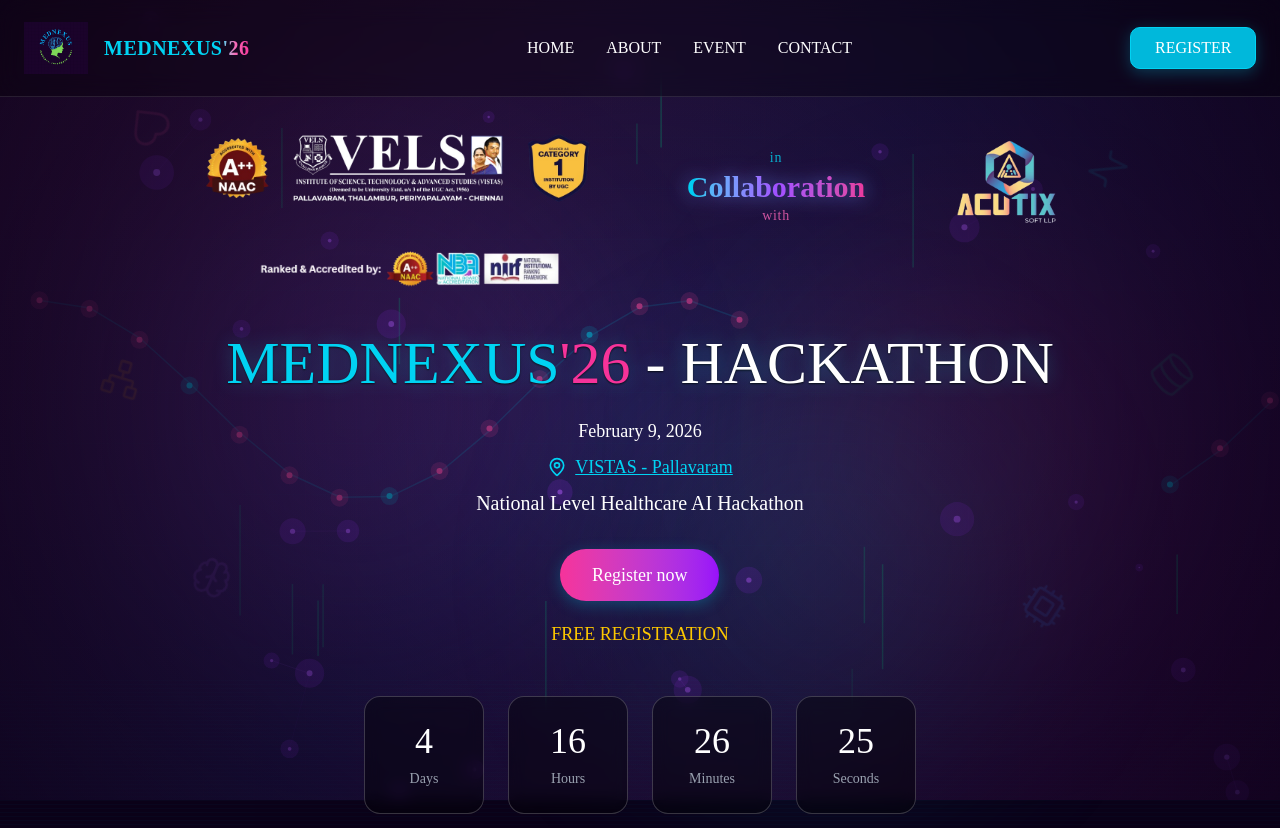
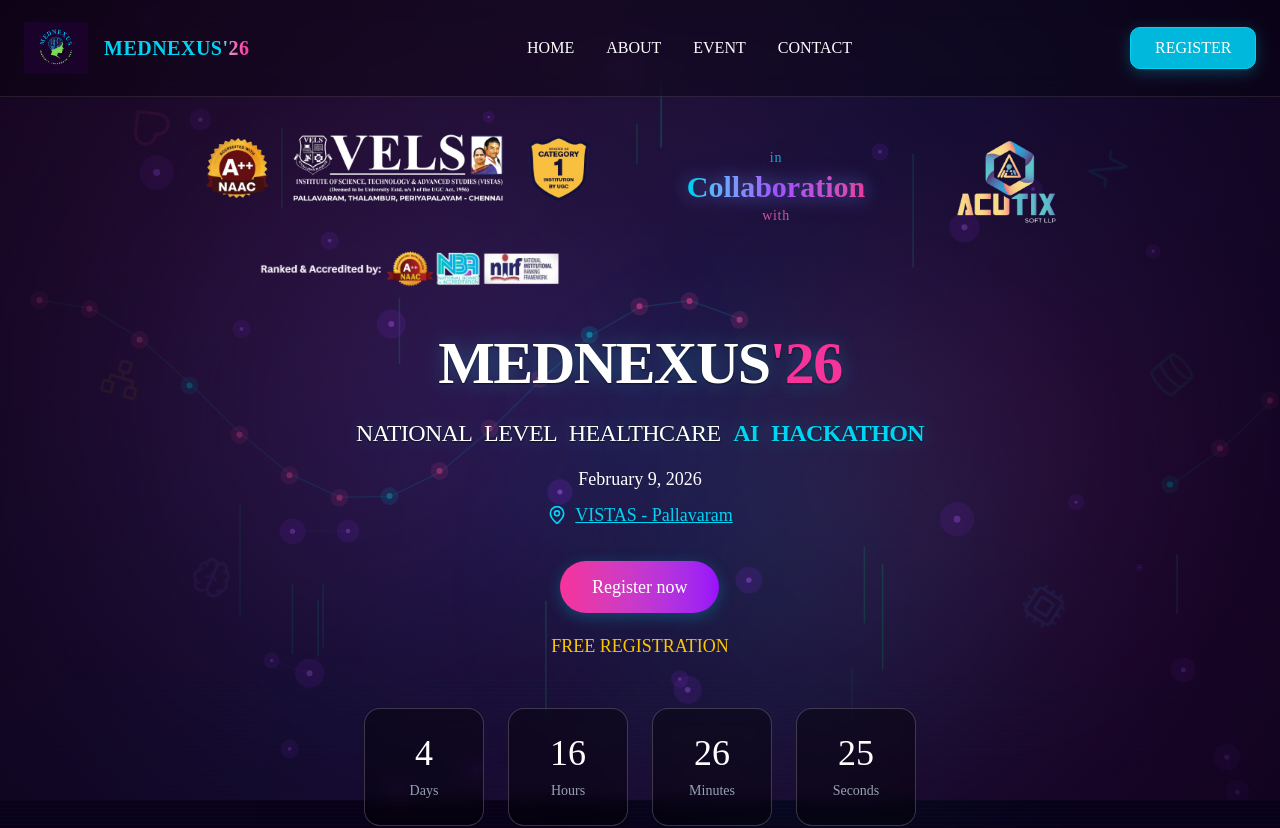
Before and after one commit to SelvaS7/Mednexushackathonwebsite, a React (Vite) app: page / in a window 1280 px wide. Shown: the top 828 px of the page. Built offline with nearby package versions, Linux system fonts and the light colour scheme.

Commit message:
Update files from Figma Make

```diff
--- a/src/components/Hero.tsx
+++ b/src/components/Hero.tsx
@@ -539,17 +539,30 @@ export function Hero() {
         {/* Hackathon Title - Healthcare Authority */}
         <div className="relative">
           <h1
-            className="text-2xl sm:text-3xl md:text-4xl lg:text-5xl xl:text-6xl mb-3 md:mb-4 leading-tight relative whitespace-nowrap px-2"
+            className="text-2xl sm:text-3xl md:text-4xl lg:text-5xl xl:text-6xl mb-3 md:mb-4 leading-tight relative whitespace-nowrap px-2 font-black uppercase tracking-tight"
             style={{
               animation: animationPhase === 5 ? 'titleAssemble 0.7s cubic-bezier(0.16, 1, 0.3, 1) forwards, cyanGlow 3s ease-in-out 1s infinite' : 'none',
               opacity: animationPhase >= 5 ? 1 : 0,
               textShadow: animationPhase >= 5 ? '0 0 20px rgba(34, 211, 238, 0.3), 0 1px 2px rgba(0, 0, 0, 0.8)' : 'none'
             }}
           >
-            <span className="text-cyan-400 font-normal">MEDNEXUS</span>
-            <span className="text-pink-500">'26</span>
-            <span className="text-white"> - HACKATHON</span>
+            <span className="text-white font-black">MEDNEXUS</span>
+            <span className="text-pink-500 font-black">'26</span>
           </h1>
+
+          {/* Subtitle */}
+          <p
+            className="text-base sm:text-lg md:text-xl lg:text-2xl mb-3 md:mb-4 text-center font-black uppercase tracking-tight"
+            style={{
+              animation: animationPhase === 5 ? 'titleAssemble 0.7s cubic-bezier(0.16, 1, 0.3, 1) forwards, cyanGlow 3s ease-in-out 1s infinite' : 'none',
+              opacity: animationPhase >= 5 ? 1 : 0,
+              textShadow: animationPhase >= 5 ? '0 0 20px rgba(34, 211, 238, 0.3), 0 1px 2px rgba(0, 0, 0, 0.8)' : 'none',
+              wordSpacing: '0.3em'
+            }}
+          >
+            <span className="text-white font-black font-normal font-bold">National Level Healthcare </span>
+            <span className="text-cyan-400 font-black">AI Hackathon</span>
+          </p>
 
           {/* ECG spike beneath title */}
           {animationPhase === 5 && (
@@ -590,12 +603,11 @@ export function Hero() {
             href="https://maps.app.goo.gl/yCQW1NGAJkU1xLBa8"
             target="_blank"
             rel="noopener noreferrer"
-            className="inline-flex items-center gap-2 text-cyan-400 hover:text-cyan-300 transition-colors text-base md:text-lg mb-2 underline hover:underline"
+            className="inline-flex items-center gap-2 text-cyan-400 hover:text-cyan-300 transition-colors text-base md:text-lg mb-6 md:mb-8 underline hover:underline"
           >
             <MapPin className="w-4 h-4 md:w-5 md:h-5 flex-shrink-0" />
             <span>VISTAS - Pallavaram</span>
           </a>
-          <p className="text-white text-base sm:text-lg md:text-xl mb-6 md:mb-8 px-4">National Level Healthcare AI Hackathon</p>
 
           <div className="mb-8 md:mb-12">
             <a
--- a/src/index.css
+++ b/src/index.css
@@ -131,6 +131,8 @@
     --font-weight-semibold: 600;
     --font-weight-bold: 700;
     --font-weight-extrabold: 800;
+    --font-weight-black: 900;
+    --tracking-tight: -.025em;
     --tracking-wide: .025em;
     --tracking-wider: .05em;
     --leading-tight: 1.25;
@@ -1804,6 +1806,11 @@
     line-height: var(--leading-tight);
   }
 
+  .font-black {
+    --tw-font-weight: var(--font-weight-black);
+    font-weight: var(--font-weight-black);
+  }
+
   .font-bold {
     --tw-font-weight: var(--font-weight-bold);
     font-weight: var(--font-weight-bold);
@@ -1832,6 +1839,11 @@
   .font-semibold {
     --tw-font-weight: var(--font-weight-semibold);
     font-weight: var(--font-weight-semibold);
+  }
+
+  .tracking-tight {
+    --tw-tracking: var(--tracking-tight);
+    letter-spacing: var(--tracking-tight);
   }
 
   .tracking-wide {
@@ -2926,6 +2938,13 @@
   @media (width >= 64rem) {
     .lg\:max-w-md {
       max-width: var(--container-md);
+    }
+  }
+
+  @media (width >= 64rem) {
+    .lg\:text-2xl {
+      font-size: var(--text-2xl);
+      line-height: var(--tw-leading, var(--text-2xl--line-height));
     }
   }
 
```
